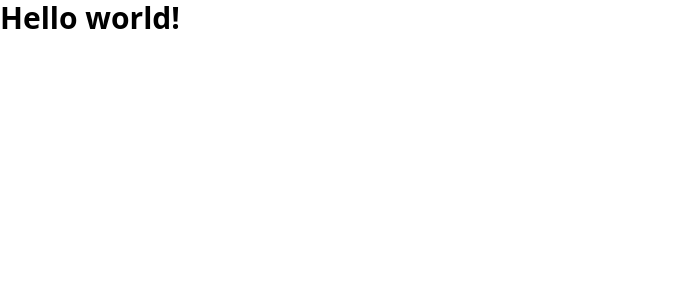
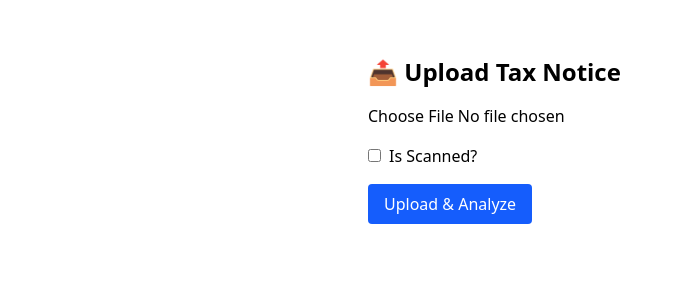
Before and after one commit to charanbuchannola/notice-analyzer-replier, a React (Vite) app in the folder client/: page / in a window 1280 px wide. Shown: the top 300 px of the page, without its empty margins (0-681 px from the left). Built offline with nearby package versions, Linux system fonts and the light colour scheme.

Commit message:
feat: implement upload functionality and notice details page with API integration

```diff
--- a/client/src/App.jsx
+++ b/client/src/App.jsx
@@ -1,10 +1,16 @@
 import React from "react";
+import { BrowserRouter as Router, Routes, Route } from "react-router-dom";
+import UploadPage from "./pages/UploadPage";
+import NoticeDetailsPage from "./pages/NoticeDetailsPage";
 
 const App = () => {
   return (
-    <div>
-      <h1 class="text-3xl font-bold ">Hello world!</h1>
-    </div>
+    <Router>
+      <Routes>
+        <Route path="/" element={<UploadPage />} />
+        <Route path="/notice/:id" element={<NoticeDetailsPage />} />
+      </Routes>
+    </Router>
   );
 };
 
--- /dev/null
+++ b/client/src/api.js
@@ -0,0 +1,7 @@
+import axios from "axios";
+
+const API = axios.create({
+  baseURL: "http://localhost:5000/api",
+});
+
+export default API;
--- /dev/null
+++ b/client/src/pages/NoticeDetailsPage.jsx
@@ -0,0 +1,85 @@
+import React, { useEffect, useState } from "react";
+import { useParams } from "react-router-dom";
+import API from "../api";
+
+const NoticeDetailsPage = () => {
+  const { id } = useParams();
+  const [notice, setNotice] = useState(null);
+  const [replyEdit, setReplyEdit] = useState("");
+
+  useEffect(() => {
+    const fetchNotice = async () => {
+      const res = await API.get(`/notices/${id}`);
+      setNotice(res.data);
+      setReplyEdit(res.data.draftReply || "");
+    };
+    fetchNotice();
+  }, [id]);
+
+  const handleSaveReply = async () => {
+    await API.put(`/notices/${id}/reply`, { draftReply: replyEdit });
+    alert("Reply updated.");
+  };
+
+  if (!notice) return <p className="p-4">Loading notice...</p>;
+
+  return (
+    <div className="max-w-4xl mx-auto p-6 space-y-6">
+      <h1 className="text-2xl font-bold">📝 Notice Analysis</h1>
+
+      <div className="bg-gray-50 p-4 rounded shadow">
+        <p>
+          <strong>Type:</strong> {notice.analysis?.typeOfNotice}
+        </p>
+        <p>
+          <strong>PAN:</strong> {notice.analysis?.panNumber}
+        </p>
+        <p>
+          <strong>Assessment Year:</strong> {notice.analysis?.assessmentYear}
+        </p>
+        <p>
+          <strong>Date:</strong> {notice.analysis?.noticeDate}
+        </p>
+        <p>
+          <strong>Deadline:</strong> {notice.analysis?.deadline}
+        </p>
+        <p>
+          <strong>Reason:</strong> {notice.analysis?.reasonForNotice}
+        </p>
+        <p>
+          <strong>Action:</strong> {notice.analysis?.requiredAction}
+        </p>
+        <p>
+          <strong>Issued By:</strong> {notice.analysis?.issuingAuthority}
+        </p>
+      </div>
+
+      <div>
+        <h3 className="font-semibold text-lg">📄 Summary</h3>
+        <p className="whitespace-pre-wrap">{notice.summary}</p>
+      </div>
+
+      <div>
+        <h3 className="font-semibold text-lg">✅ Suggested Actions</h3>
+        <p className="whitespace-pre-wrap">{notice.suggestedActions}</p>
+      </div>
+
+      <div>
+        <h3 className="font-semibold text-lg">✍️ Draft Reply</h3>
+        <textarea
+          className="w-full border p-2 rounded h-60"
+          value={replyEdit}
+          onChange={(e) => setReplyEdit(e.target.value)}
+        ></textarea>
+        <button
+          onClick={handleSaveReply}
+          className="mt-2 bg-green-600 text-white px-4 py-2 rounded"
+        >
+          Save Reply
+        </button>
+      </div>
+    </div>
+  );
+};
+
+export default NoticeDetailsPage;
--- /dev/null
+++ b/client/src/pages/UploadPage.jsx
@@ -0,0 +1,58 @@
+import React, { useState } from "react";
+import API from "../api";
+import { useNavigate } from "react-router-dom";
+
+const UploadPage = () => {
+  const [file, setFile] = useState(null);
+  const [isScanned, setIsScanned] = useState(false);
+  const [loading, setLoading] = useState(false);
+  const navigate = useNavigate();
+
+  const handleUpload = async () => {
+    if (!file) return alert("Please select a PDF.");
+    const formData = new FormData();
+    formData.append("noticeFile", file);
+    formData.append("isScanned", isScanned);
+
+    try {
+      setLoading(true);
+      const res = await API.post("/notices/upload", formData);
+      const noticeId = res.data.notice._id;
+      navigate(`/notice/${noticeId}`);
+    } catch (err) {
+      alert("Upload failed. Check console.");
+      console.error(err);
+    } finally {
+      setLoading(false);
+    }
+  };
+
+  return (
+    <div className="max-w-xl mx-auto mt-10 p-4 space-y-4">
+      <h2 className="text-2xl font-bold">📤 Upload Tax Notice</h2>
+      <input
+        type="file"
+        accept="application/pdf"
+        onChange={(e) => setFile(e.target.files[0])}
+      />
+      <label className="block">
+        <input
+          type="checkbox"
+          className="mr-2"
+          checked={isScanned}
+          onChange={() => setIsScanned(!isScanned)}
+        />
+        Is Scanned?
+      </label>
+      <button
+        className="bg-blue-600 text-white px-4 py-2 rounded"
+        onClick={handleUpload}
+        disabled={loading}
+      >
+        {loading ? "Uploading..." : "Upload & Analyze"}
+      </button>
+    </div>
+  );
+};
+
+export default UploadPage;
```
